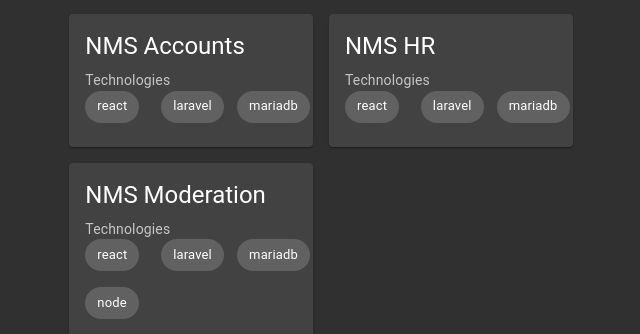
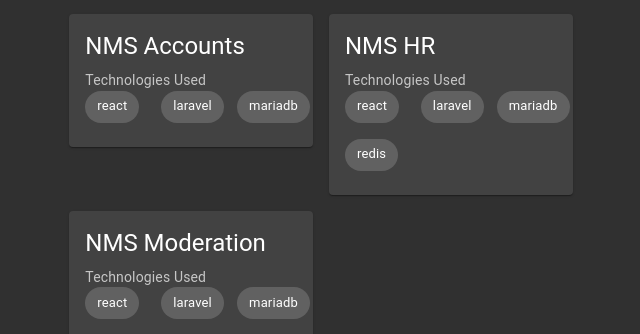
Before and after one commit to Adam-Andrei/Adam, a React (Create React App) app: page / in a window 1280 px wide. Shown: the part 394-728 px from the top of the page, without its empty margins (319-959 px from the left). Built offline with nearby package versions, Linux system fonts and the light colour scheme.

Commit message:
remove horizontal scroll

```diff
--- a/src/components/ProjectComponent.js
+++ b/src/components/ProjectComponent.js
@@ -26,7 +26,7 @@
                 <CardContent>
                   <Typography gutterBottom variant="h5" component="h2">{index.name}</Typography>
                   <Typography variant="body2" color="textSecondary" component="p">
-                    Technologies
+                    Technologies Used
                   </Typography>
                   <Grid container spacing={2}>
                   {
--- a/src/data/technologies.json
+++ b/src/data/technologies.json
@@ -50,7 +50,8 @@
       "technologies":[
         "react",
         "laravel",
-        "mariadb"
+        "mariadb",
+        "redis"
       ]
     },
     {
--- a/src/index.css
+++ b/src/index.css
@@ -5,6 +5,8 @@
     sans-serif;
   -webkit-font-smoothing: antialiased;
   -moz-osx-font-smoothing: grayscale;
+  overflow-x: hidden;
+
 }
 
 code {
```
